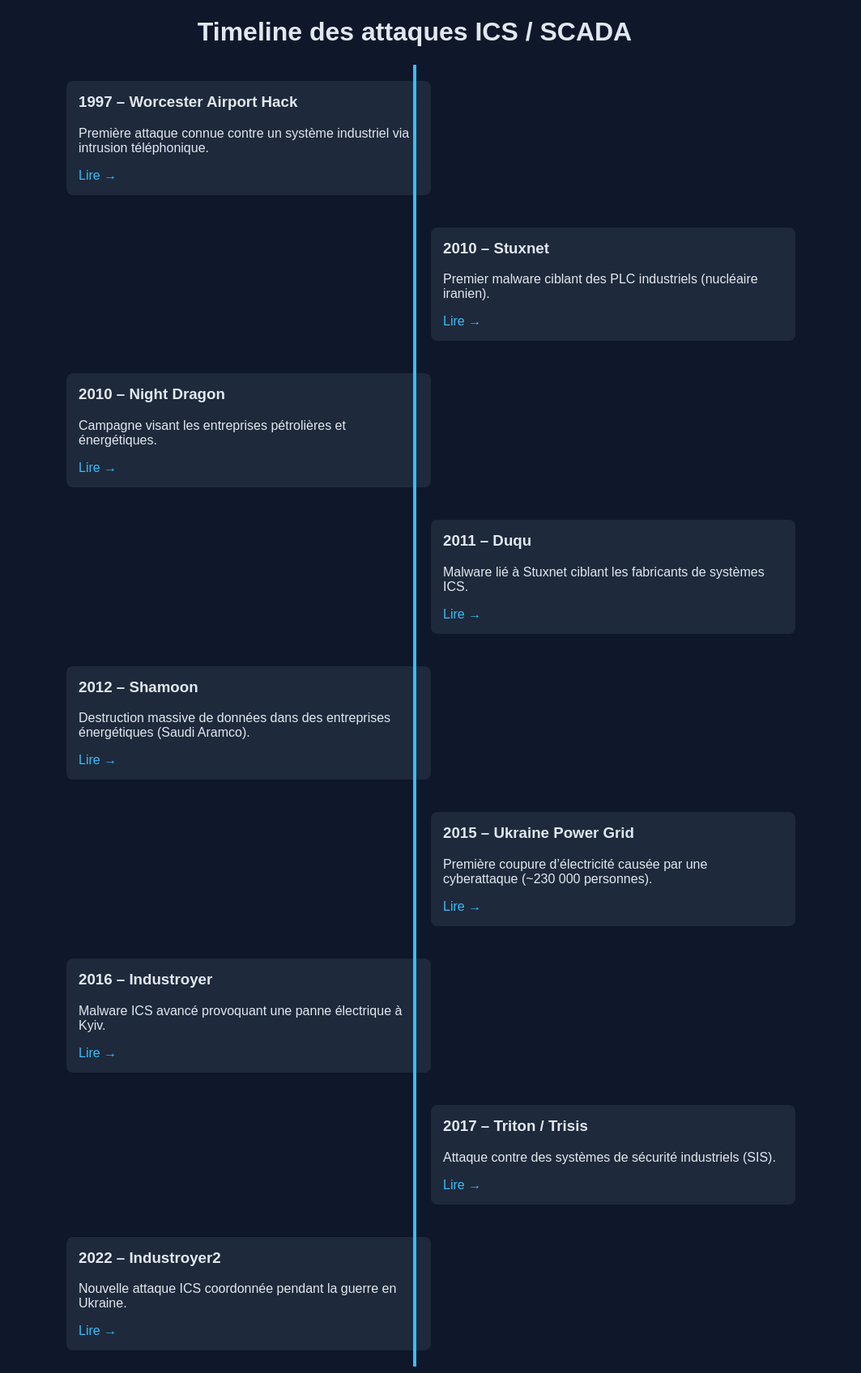
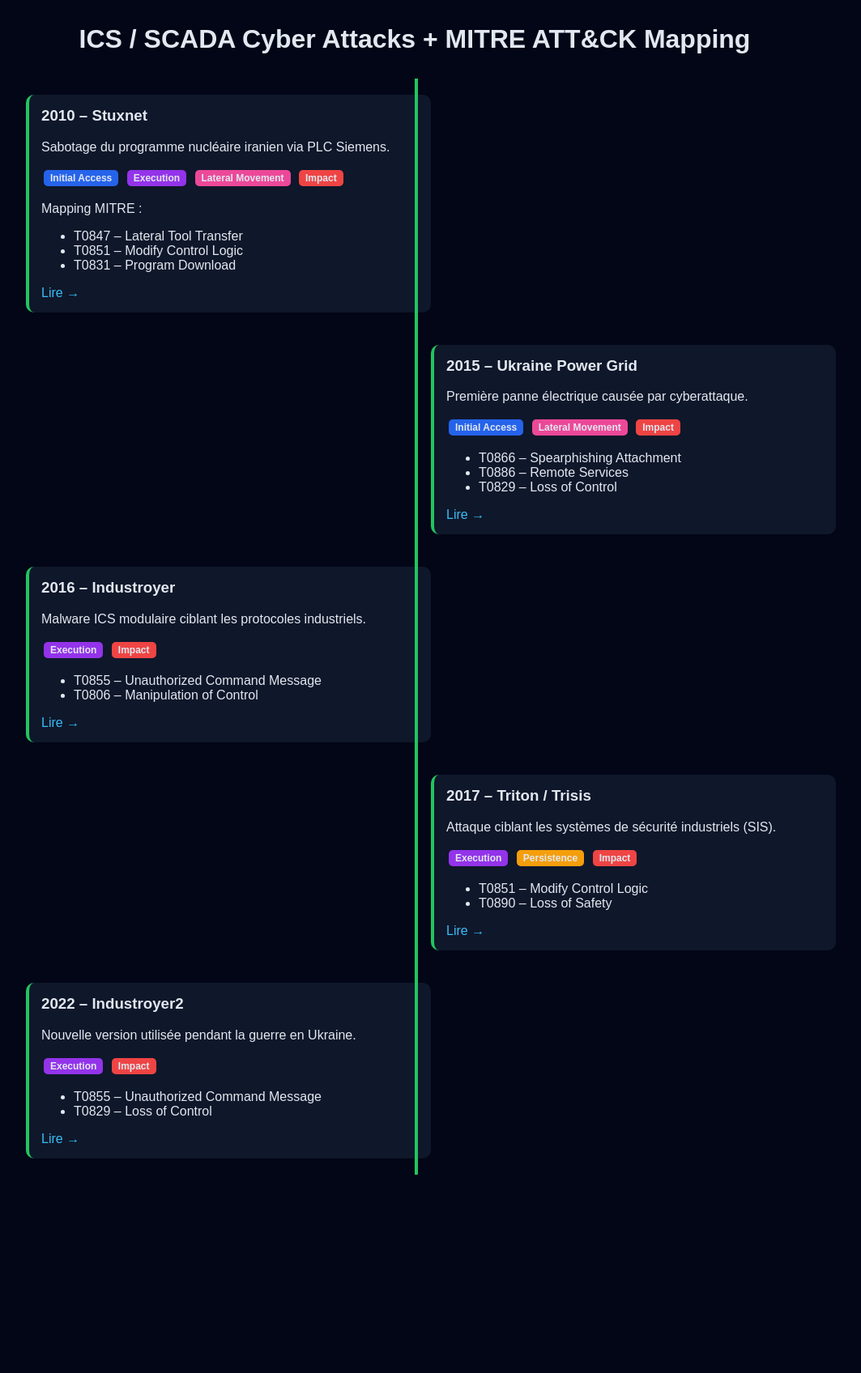
Before and after one commit to sqltemp/portfolio, a Jekyll site: the page projects/articles/timeline-OT-attacks.html, which Jekyll copies as it is, in a window 1280 px wide. Shown: the whole page at 81% size, without its empty margins (128-1191 px from the left). Built offline with Jekyll 4.4.1, drawn with Linux system fonts in a browser that asks for light colours; after the commit the page ends 1459 px from its top, so only the background shows below that.

Commit message:
Update ICS Cyber Attacks Timeline and styles

```diff
--- a/projects/articles/timeline-OT-attacks.html
+++ b/projects/articles/timeline-OT-attacks.html
@@ -2,129 +2,196 @@
 <html lang="fr">
 <head>
 <meta charset="UTF-8">
-<title>Timeline ICS / SCADA Cyber Attacks</title>
+<title>ICS Cyber Attacks Timeline (MITRE ATT&CK)</title>
+
 <style>
 body {
     font-family: Arial, sans-serif;
-    background: #0f172a;
+    background: #020617;
     color: #e2e8f0;
 }
+
+h1 {
+    text-align: center;
+    margin: 30px;
+}
+
 .timeline {
+    max-width: 1000px;
+    margin: auto;
     position: relative;
-    max-width: 900px;
-    margin: auto;
 }
+
 .timeline::after {
     content: '';
     position: absolute;
     width: 4px;
-    background-color: #38bdf8;
+    background: #22c55e;
     top: 0;
     bottom: 0;
     left: 50%;
-    margin-left: -2px;
 }
+
 .container {
     padding: 20px;
     position: relative;
     width: 50%;
 }
+
 .left { left: 0; }
 .right { left: 50%; }
 
-.content {
+.card {
+    background: #0f172a;
     padding: 15px;
+    border-radius: 10px;
+    transition: 0.3s;
+    border-left: 4px solid #22c55e;
+}
+
+.card:hover {
+    transform: scale(1.03);
     background: #1e293b;
-    border-radius: 8px;
-    transition: 0.3s;
 }
-.content:hover {
-    background: #334155;
-    transform: scale(1.03);
+
+.badge {
+    display: inline-block;
+    padding: 3px 8px;
+    margin: 3px;
+    border-radius: 5px;
+    font-size: 12px;
+    font-weight: bold;
 }
+
+.initial { background: #2563eb; }
+.execution { background: #9333ea; }
+.persistence { background: #f59e0b; }
+.lateral { background: #ec4899; }
+.impact { background: #ef4444; }
+
 a {
     color: #38bdf8;
     text-decoration: none;
 }
-h3 { margin-top: 0; }
+
+h3 {
+    margin-top: 0;
+}
 </style>
 </head>
 
 <body>
 
-<h1 style="text-align:center;">Timeline des attaques ICS / SCADA</h1>
+<h1>ICS / SCADA Cyber Attacks + MITRE ATT&CK Mapping</h1>
 
 <div class="timeline">
 
+<!-- STUXNET -->
 <div class="container left">
-  <div class="content">
-    <h3>1997 – Worcester Airport Hack</h3>
-    <p>Première attaque connue contre un système industriel via intrusion téléphonique.</p>
-    <a href="https://www.otsechuddle.com/attack-timeline" target="_blank">Lire →</a>
-  </div>
+<div class="card">
+<h3>2010 – Stuxnet</h3>
+<p>Sabotage du programme nucléaire iranien via PLC Siemens.</p>
+
+<div>
+<span class="badge initial">Initial Access</span>
+<span class="badge execution">Execution</span>
+<span class="badge lateral">Lateral Movement</span>
+<span class="badge impact">Impact</span>
 </div>
 
-<div class="container right">
-  <div class="content">
-    <h3>2010 – Stuxnet</h3>
-    <p>Premier malware ciblant des PLC industriels (nucléaire iranien).</p>
+<p>
+Mapping MITRE :
+<ul>
+<li>T0847 – Lateral Tool Transfer</li>
+<li>T0851 – Modify Control Logic</li>
+<li>T0831 – Program Download</li>
+</ul>
+</p>
+
 <a href="https://en.wikipedia.org/wiki/Stuxnet" target="_blank">Lire →</a>
 </div>
 </div>
 
-<div class="container left">
-  <div class="content">
-    <h3>2010 – Night Dragon</h3>
-    <p>Campagne visant les entreprises pétrolières et énergétiques.</p>
-    <a href="https://github.com/donadelden/awesome-ics-malware" target="_blank">Lire →</a>
-  </div>
+<!-- UKRAINE 2015 -->
+<div class="container right">
+<div class="card">
+<h3>2015 – Ukraine Power Grid</h3>
+<p>Première panne électrique causée par cyberattaque.</p>
+
+<div>
+<span class="badge initial">Initial Access</span>
+<span class="badge lateral">Lateral Movement</span>
+<span class="badge impact">Impact</span>
 </div>
 
-<div class="container right">
-  <div class="content">
-    <h3>2011 – Duqu</h3>
-    <p>Malware lié à Stuxnet ciblant les fabricants de systèmes ICS.</p>
-    <a href="https://github.com/donadelden/awesome-ics-malware" target="_blank">Lire →</a>
-  </div>
-</div>
+<ul>
+<li>T0866 – Spearphishing Attachment</li>
+<li>T0886 – Remote Services</li>
+<li>T0829 – Loss of Control</li>
+</ul>
 
-<div class="container left">
-  <div class="content">
-    <h3>2012 – Shamoon</h3>
-    <p>Destruction massive de données dans des entreprises énergétiques (Saudi Aramco).</p>
-    <a href="https://github.com/donadelden/awesome-ics-malware" target="_blank">Lire →</a>
-  </div>
-</div>
-
-<div class="container right">
-  <div class="content">
-    <h3>2015 – Ukraine Power Grid</h3>
-    <p>Première coupure d’électricité causée par une cyberattaque (~230 000 personnes).</p>
 <a href="https://en.wikipedia.org/wiki/2015_Ukraine_power_grid_hack" target="_blank">Lire →</a>
 </div>
 </div>
 
+<!-- INDUSTROYER -->
 <div class="container left">
-  <div class="content">
+<div class="card">
 <h3>2016 – Industroyer</h3>
-    <p>Malware ICS avancé provoquant une panne électrique à Kyiv.</p>
-    <a href="https://news.ucsc.edu/2024/05/ukraine-cybersecurity/" target="_blank">Lire →</a>
+<p>Malware ICS modulaire ciblant les protocoles industriels.</p>
+
+<div>
+<span class="badge execution">Execution</span>
+<span class="badge impact">Impact</span>
+</div>
+
+<ul>
+<li>T0855 – Unauthorized Command Message</li>
+<li>T0806 – Manipulation of Control</li>
+</ul>
+
+<a href="https://www.welivesecurity.com/2017/06/12/industroyer-largest-threat-industrial-control-systems-since-stuxnet/" target="_blank">Lire →</a>
 </div>
 </div>
 
+<!-- TRITON -->
 <div class="container right">
-  <div class="content">
+<div class="card">
 <h3>2017 – Triton / Trisis</h3>
-    <p>Attaque contre des systèmes de sécurité industriels (SIS).</p>
-    <a href="https://www.dragos.com/blog/the-evolution-of-cyber-attacks-on-electric-operations/" target="_blank">Lire →</a>
+<p>Attaque ciblant les systèmes de sécurité industriels (SIS).</p>
+
+<div>
+<span class="badge execution">Execution</span>
+<span class="badge persistence">Persistence</span>
+<span class="badge impact">Impact</span>
+</div>
+
+<ul>
+<li>T0851 – Modify Control Logic</li>
+<li>T0890 – Loss of Safety</li>
+</ul>
+
+<a href="https://www.dragos.com/blog/triton/" target="_blank">Lire →</a>
 </div>
 </div>
 
+<!-- INDUSTROYER2 -->
 <div class="container left">
-  <div class="content">
+<div class="card">
 <h3>2022 – Industroyer2</h3>
-    <p>Nouvelle attaque ICS coordonnée pendant la guerre en Ukraine.</p>
-    <a href="https://news.ucsc.edu/2024/05/ukraine-cybersecurity/" target="_blank">Lire →</a>
+<p>Nouvelle version utilisée pendant la guerre en Ukraine.</p>
+
+<div>
+<span class="badge execution">Execution</span>
+<span class="badge impact">Impact</span>
+</div>
+
+<ul>
+<li>T0855 – Unauthorized Command Message</li>
+<li>T0829 – Loss of Control</li>
+</ul>
+
+<a href="https://www.welivesecurity.com/2022/04/12/industroyer2-industroyer-reloaded/" target="_blank">Lire →</a>
 </div>
 </div>
 
```
Lines whose indentation alone changed are shown as unchanged.
